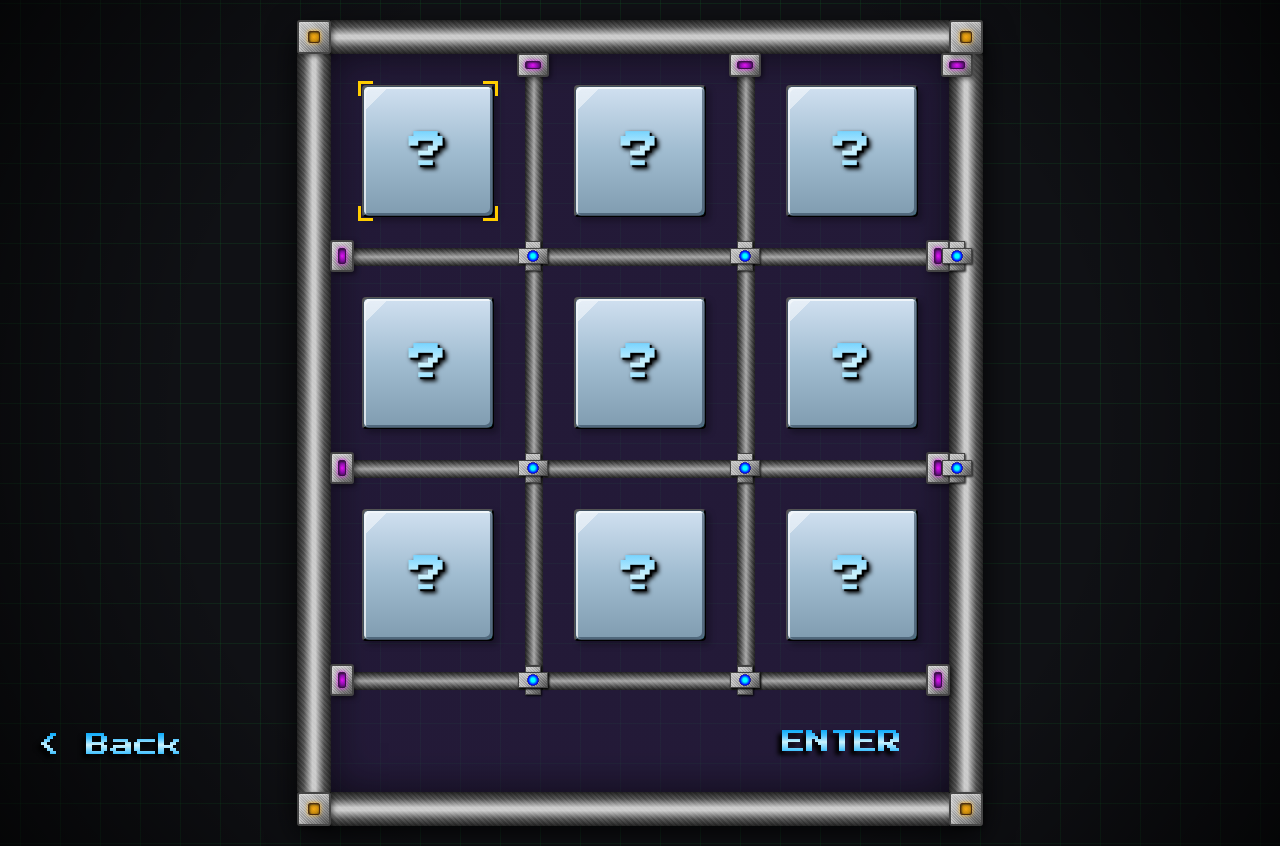
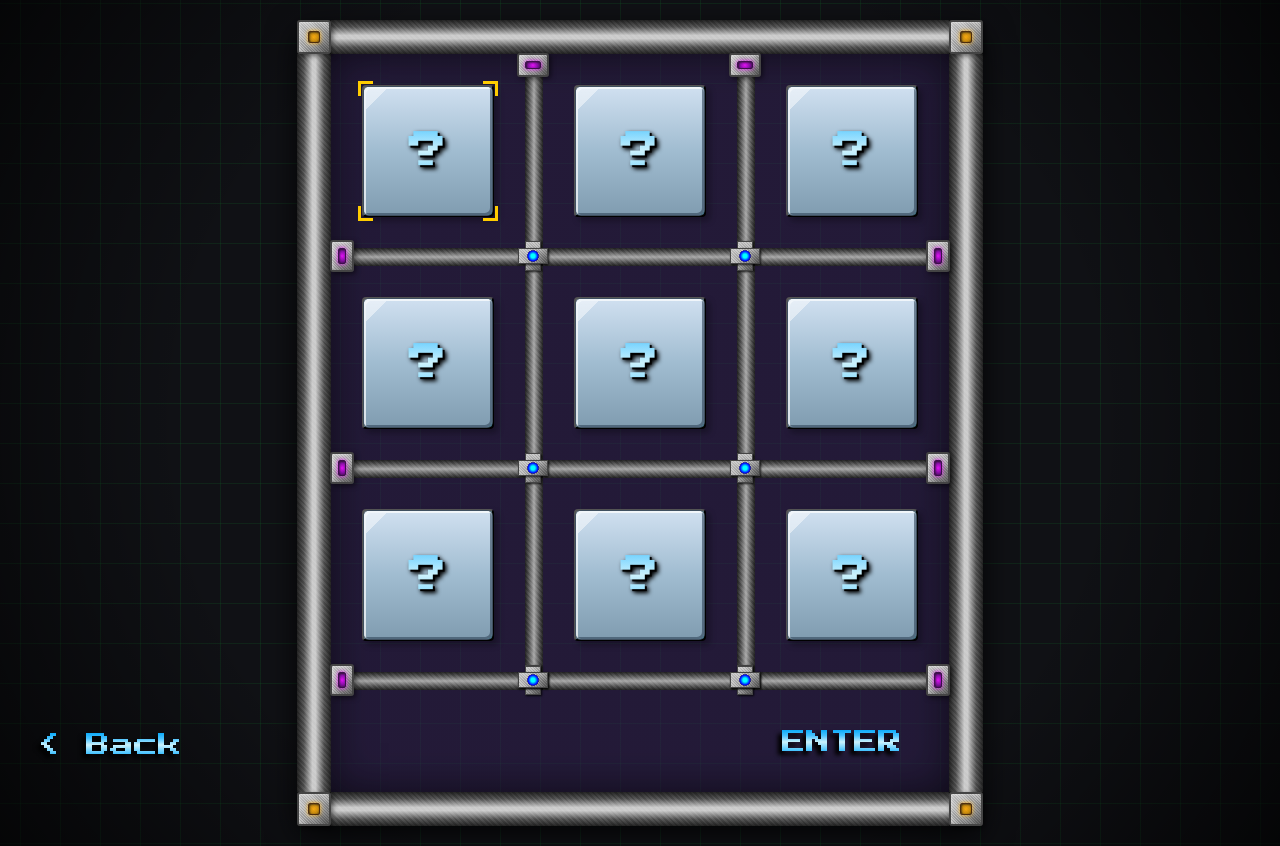
Before and after one commit to jmart790/joshcodesthings2024, a Vue app: page /password in a window 1280 px wide. Built offline with nearby package versions, Linux system fonts and the light colour scheme.

Commit message:
Remove extra socket and joints from password grid
The grid only has two vertical pipes, so the third top socket and the
right-edge joints sat on nothing.

Co-Authored-By: Claude Opus 5.5 <noreply@anthropic.com>

```diff
--- a/src/components/password/PasswordGridFrame.vue
+++ b/src/components/password/PasswordGridFrame.vue
@@ -1,9 +1,8 @@
 <template>
   <form class="grid-container" @submit.prevent>
-    <!-- Top Sockets (Vertical Columns 1, 2, 3) -->
+    <!-- Top Sockets (the two vertical pipes) -->
     <div class="socket socket-t socket-pos-1"></div>
     <div class="socket socket-t socket-pos-2"></div>
-    <div class="socket socket-t socket-pos-3"></div>
     <!-- Left Sockets (Horizontal Rows 1, 2, 3, 4) -->
     <div class="socket socket-l socket-pos-1"></div>
     <div class="socket socket-l socket-pos-2"></div>
@@ -21,11 +20,9 @@
     <!-- Row 1 -->
     <div class="joint joint-c1 joint-r1"></div>
     <div class="joint joint-c2 joint-r1"></div>
-    <div class="joint joint-c3 joint-r1"></div>
     <!-- Row 2 -->
     <div class="joint joint-c1 joint-r2"></div>
     <div class="joint joint-c2 joint-r2"></div>
-    <div class="joint joint-c3 joint-r2"></div>
     <!-- Row 3 -->
     <div class="joint joint-c1 joint-r3"></div>
     <div class="joint joint-c2 joint-r3"></div>
@@ -343,10 +340,6 @@
   .socket-pos-2.socket-b {
     left: calc(var(--pos-2) - var(--socket-offset));
   }
-  .socket-pos-3.socket-t,
-  .socket-pos-3.socket-b {
-    left: calc(var(--pos-3) - var(--socket-offset));
-  }
 
   .socket-pos-1.socket-l,
   .socket-pos-1.socket-r {
@@ -452,9 +445,6 @@
   .joint-c2 {
     left: calc(var(--pos-2) - var(--joint-offset));
   }
-  .joint-c3 {
-    left: calc(var(--pos-3) - var(--joint-offset));
-  }
 
   .joint-r1 {
     top: calc(var(--pos-1) - var(--joint-offset));
```
